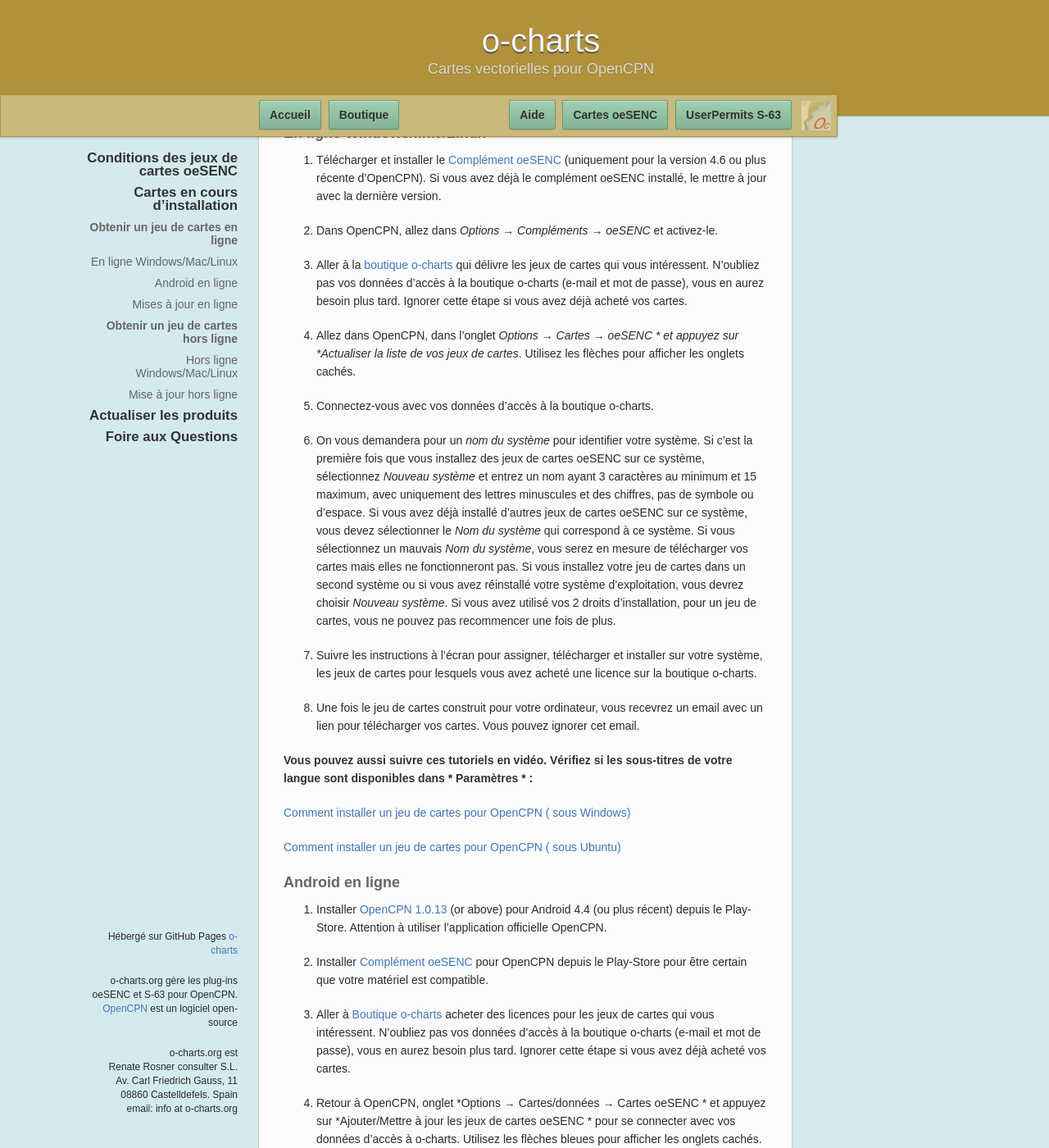
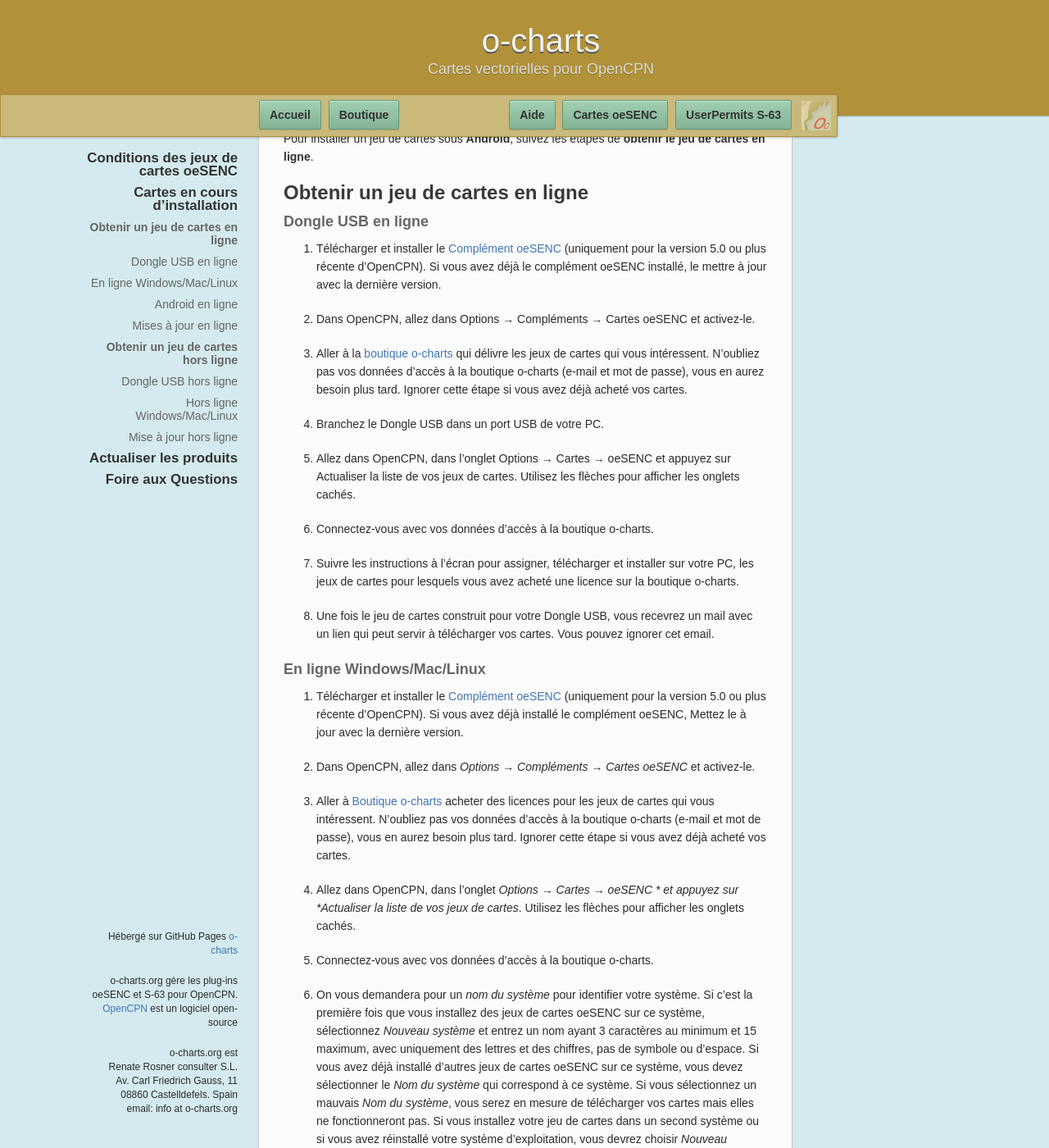
Before and after one commit to o-charts/manuals, a Jekyll site: the page built from oesenc_fr_FR.md, in a window 1280 px wide and 1400 px high, scrolled down 1378 px. Shown: the whole window at 82% size. Built offline with Jekyll 4.4.1, drawn with Linux system fonts in a browser that asks for light colours; our own code applies the rules of GitHub Pages for plain Markdown files; some of the changed text lies outside the part shown.

Commit message:
Update oesenc_fr_FR.md

```diff
--- a/oesenc_fr_FR.md
+++ b/oesenc_fr_FR.md
@@ -11,7 +11,9 @@
 
 - Si vous avez déjà utilisé vos deux droits d'installation, et si vous voulez utiliser votre jeu de cartes sur un ou deux autres systèmes, vous devez en acheter à nouveau.
 
-- Votre licence devrait rester active sur tous les systèmes, même si vous mettez à jour OpenCPN ou ses compléments. Mais si vous ré-installez votre système, vous perdrez votre licence.
+- Un dongle est considéré comme un système Un dongle permet d'installer les jeux de cartes marines oeSENC sur autant de PC que vous voulez. Cependant, la licence sera activée, seulement, sur le PC sur lequel est branché le Dongle USB , et les cartes y seront alors visibles.
+
+- Votre licence devrait rester active, sur tous les systèmes, même si vous mettez à jour OpenCPN ou ses compléments. Mais, si vous ré-installez votre système, vous perdrez votre licence.
 
 - Une fois que vous avez requis votre jeu de cartes pour un système, nous ne pouvons pas vous rembourser. Si vous avez créé un système et assigné un jeu de cartes à ce système, mais que vous n'avez pas requis votre jeu de cartes, nous pouvons toujours vous rembourser.
 
@@ -38,21 +40,39 @@
 
 ## Obtenir un jeu de cartes en ligne
 
+### Dongle USB en ligne
+
+1. Télécharger et installer le [Complément oeSENC](https://opencpn.org/OpenCPN/plugins/oesenc.html) (uniquement pour la version 5.0 ou plus récente d'OpenCPN). Si vous avez déjà le complément oeSENC installé, le mettre à jour avec la dernière version.
+
+2. Dans OpenCPN, allez dans Options → Compléments → Cartes oeSENC et activez-le.
+
+3. Aller à la [boutique o-charts](https://o-charts.org/shop/index.php?id_category=8&controller=category) qui délivre les jeux de cartes qui vous intéressent. N’oubliez pas vos données d’accès à la boutique o-charts (e-mail et mot de passe), vous en aurez besoin plus tard. Ignorer cette étape si vous avez déjà acheté vos cartes.
+
+4. Branchez le Dongle USB dans un port USB de votre PC.
+
+5. Allez dans OpenCPN, dans l'onglet Options → Cartes → oeSENC et appuyez sur Actualiser la liste de vos jeux de cartes. Utilisez les flèches pour afficher les onglets cachés.
+
+6. Connectez-vous avec vos données d’accès à la boutique o-charts.
+
+7. Suivre les instructions à l’écran pour assigner, télécharger et installer sur votre PC, les jeux de cartes pour lesquels vous avez acheté une licence sur la boutique o-charts.
+
+8. Une fois le jeu de cartes construit pour votre Dongle USB, vous recevrez un mail avec un lien qui peut servir à télécharger vos cartes. Vous pouvez ignorer cet email.
+
 ### En ligne Windows/Mac/Linux
 
-1. Télécharger et installer le [Complément oeSENC](https://opencpn.org/OpenCPN/plugins/oesenc.html) (uniquement pour la version 4.6 ou plus récente d'OpenCPN). Si vous avez déjà le complément oeSENC installé, le mettre à jour avec la dernière version.
+1. Télécharger et installer le [Complément oeSENC](https://opencpn.org/OpenCPN/plugins/oesenc.html) (uniquement pour la version 5.0 ou plus récente d'OpenCPN). Si vous avez déjà installé le complément oeSENC, Mettez le à jour avec la dernière version.
 
-2. Dans OpenCPN, allez dans *Options → Compléments → oeSENC* et activez-le.
+2. Dans OpenCPN, allez dans *Options → Compléments → Cartes oeSENC* et activez-le.
 
-3. Aller à la [boutique o-charts](https://o-charts.org/shop/index.php?id_category=8&controller=category) qui délivre les jeux de cartes qui vous intéressent. N’oubliez pas vos données d’accès à la boutique o-charts (e-mail et mot de passe), vous en aurez besoin plus tard. Ignorer cette étape si vous avez déjà acheté vos cartes.
+3. Aller à [Boutique o-charts](https://o-charts.org/shop/index.php?id_category=8&controller=category) acheter des licences pour les jeux de cartes qui vous intéressent. N’oubliez pas vos données d’accès à la boutique o-charts (e-mail et mot de passe), vous en aurez besoin plus tard. Ignorer cette étape si vous avez déjà acheté vos cartes.
 
 4. Allez dans OpenCPN, dans l'onglet *Options → Cartes → oeSENC * et appuyez sur *Actualiser la liste de vos jeux de cartes*. Utilisez les flèches pour afficher les onglets cachés.
 
 5. Connectez-vous avec vos données d’accès à la boutique o-charts.
 
-6. On vous demandera pour un *nom du système* pour identifier votre système. Si c’est la première fois que vous installez des jeux de cartes oeSENC sur ce système, sélectionnez *Nouveau système* et entrez un nom ayant 3 caractères au minimum et 15 maximum, avec uniquement des lettres minuscules et des chiffres, pas de symbole ou d'espace. Si vous avez déjà installé d'autres jeux de cartes oeSENC sur ce système, vous devez sélectionner le *Nom du système* qui correspond à ce système. Si vous sélectionnez un mauvais *Nom du système*, vous serez en mesure de télécharger vos cartes mais elles ne fonctionneront pas. Si vous installez votre jeu de cartes dans un second système ou si vous avez réinstallé votre système d’exploitation, vous devrez choisir *Nouveau système*. Si vous avez utilisé vos 2 droits d'installation, pour un jeu de cartes, vous ne pouvez pas recommencer une fois de plus.
+6. On vous demandera pour un *nom du système* pour identifier votre système. Si c’est la première fois que vous installez des jeux de cartes oeSENC sur ce système, sélectionnez *Nouveau système* et entrez un nom ayant 3 caractères au minimum et 15 maximum, avec uniquement des lettres et des chiffres, pas de symbole ou d'espace. Si vous avez déjà installé d'autres jeux de cartes oeSENC sur ce système, vous devez sélectionner le *Nom du système* qui correspond à ce système. Si vous sélectionnez un mauvais *Nom du système*, vous serez en mesure de télécharger vos cartes mais elles ne fonctionneront pas. Si vous installez votre jeu de cartes dans un second système ou si vous avez réinstallé votre système d’exploitation, vous devrez choisir *Nouveau système*. Si vous avez utilisé vos 2 droits d'installation, pour un jeu de cartes, vous ne pouvez pas recommencer une fois de plus.
 
-7. Suivre les instructions à l’écran pour assigner, télécharger et installer sur votre système, les jeux de cartes pour lesquels vous avez acheté une licence sur la boutique o-charts.
+7. Suivre les instructions à l’écran pour assigner, télécharger et installer sur votre PC, les jeux de cartes pour lesquels vous avez acheté une licence sur la boutique o-charts.
 
 8. Une fois le jeu de cartes construit pour votre ordinateur, vous recevrez un email avec un lien pour télécharger vos cartes. Vous pouvez ignorer cet email.
 
@@ -64,15 +84,15 @@
 
 ### Android en ligne
 
-1. Installer [OpenCPN 1.0.13](https://play.google.com/store/apps/details?id=org.opencpn.opencpn) (or above) pour Android 4.4 (ou plus récent) depuis le Play-Store. Attention à utiliser l'application officielle OpenCPN.
+1. Installer [OpenCPN 1.0.13](https://play.google.com/store/apps/details?id=org.opencpn.opencpn) (ou supérieur) pour Android 4.4 (ou plus récent) depuis le Play-Store. Attention à utiliser l'application officielle OpenCPN.
 
 2. Installer [Complément oeSENC](https://play.google.com/store/apps/details?id=org.opencpn.oesencplugin) pour OpenCPN depuis le Play-Store pour être certain que votre matériel est compatible.
 
-3. Aller à [Boutique o-charts](https://o-charts.org/shop/index.php?id_category=8&controller=category) acheter des licences pour les jeux de cartes qui vous intéressent. N’oubliez pas vos données d’accès à la boutique o-charts (e-mail et mot de passe), vous en aurez besoin plus tard. Ignorer cette étape si vous avez déjà acheté vos cartes.
+3. Aller à la [boutique o-charts](https://o-charts.org/shop/index.php?id_category=8&controller=category) qui délivre les jeux de cartes qui vous intéressent. N’oubliez pas vos données d’accès à la boutique o-charts (e-mail et mot de passe), vous en aurez besoin plus tard. Ignorer cette étape si vous avez déjà acheté vos cartes.
 
 4. Retour à OpenCPN, onglet *Options → Cartes/données → Cartes oeSENC * et appuyez sur *Ajouter/Mettre à jour les jeux de cartes oeSENC * pour se connecter avec vos données d’accès à o-charts. Utilisez les flèches bleues pour afficher les onglets cachés.
 
-5. Suivre les instructions à l’écran pour assigner, télécharger et installer sur votre système, les jeux de cartes pour lesquels vous avez acheté une licence sur la boutique o-charts. Si le jeu de cartes n’est pas disponible, cela signifie que vous avez déjà installé ce jeu de cartes sur 2 matériels ou systèmes différents.
+5. Suivre les instructions à l’écran pour assigner, télécharger et installer sur votre PC, les jeux de cartes pour lesquels vous avez acheté une licence sur la boutique o-charts. Si le jeu de cartes n’est pas disponible, cela signifie que vous avez déjà installé ce jeu de cartes sur 2 matériels ou systèmes différents.
 
 6. Une fois le jeu de cartes construit pour votre ordinateur, vous recevrez un email avec un lien pour télécharger vos cartes. Vous pouvez ignorer cet email.
 
@@ -82,17 +102,39 @@
 
 ## Obtenir un jeu de cartes hors ligne
 
+### Dongle USB hors ligne
+
+Sur le système cible, télécharger et installer le [Complément oeSENC](https://opencpn.org/OpenCPN/plugins/oesenc.html) (uniquement pour la version 5.0 de OpenCPN ou plus récente). Si vous avez déjà le complément oeSENC installé, le mettre à jour avec la dernière version.
+
+1. Branchez le Dongle USB dans un port USB de votre PC.
+
+2. Dans OpenCPN, allez dans Options → Compléments → Cartes oeSENC et activez-le. Créer un **USB key System ID file** (Fingerprint) depuis les préférences. Le complément fournira le chemin vers le fichier. Pour Windows et MAC OS, une copie du fichier est installée directement sur le bureau. Pour les systèmes sous Linux, le fichier est créé dans le dossier "~/.opencpn .
+
+3. Copier le fichier FingerPrint sur un second système ayant un accès internet.
+
+4. Aller à la [boutique o-charts](https://o-charts.org/shop/index.php?id_category=8&controller=category) qui délivre les jeux de cartes qui vous intéressent. Ignorer cette étape si vous avez déjà acheté vos cartes.
+
+5. Aller sur la page [Mes cartes oeSENC](https://o-charts.org/shop/index.php?fc=module&module=occharts&controller=occharts), créez y un Identificateur de système en téléchargeant le "FingerPrint et donnez lui un Nom de système". Laisser le nom du système vide, il sera automatiquement assigné.
+
+6. Sélectionnez le nouvel identifiant système *Identificateur de system* pour chaque jeu de cartes que vous souhaitez assigner à votre Dongle USB. Une fois assigné, il ne peut pas être modifié.
+
+7. Effectuer une requête en cliquant sur le bouton qui apparaitra dans la colonne *Dernière requête"* et le jeu de cartes sera préparé. Le temps nécessaire dépend de la taille du jeu de cartes, de la longueur de la file d'attente et de la charge de travail du serveur à ce moment la. Mais il ne sera jamais supérieur à 2 heures. En fait, quelques minutes suffiront généralement.
+
+8. Vous recevrez un e-mail avec un lien pour télécharger votre jeu de cartes. Vous pouvez le télécharger, aussi, depuis la page [Mes Cartes oeSENC](https://o-charts.org/shop/index.php?fc=module&module=occharts&controller=occharts). Si vous ne téléchargez pas votre jeu de cartes avant une semaine, vous devrez faire une nouvelle requête. Télécharger vos jeux de cartes, et transférez les sur votre bateau.
+
+9. Sur votre système, décompressez le jeu de cartes dans un dossier de votre choix et installez votre jeu de cartes comme d'habitude. Et c'est prêt à l'emploi ! Branchez le Dongle USB pour voir les cartes.
+
 ### Hors ligne Windows/Mac/Linux
 
 Pour un système cible ne comportant pas de connexion internet, vous devez créer un fichier d'identification "Fingerprint, sur ce système cible. Puis vous recopierez ce fichier d'identification sur un second système disposant d'une connexion internet. Enfin, à partir de ce second système, effectuez les démarches d'achat et/ou de téléchargement de jeux de cartes. Copier le fichiers reçus du second système vers le système cible.
 
-1. Sur le système cible, télécharger et installer le [Complément oeSENC](https://opencpn.org/OpenCPN/plugins/oesenc.html) (uniquement pour la version 4.6 de OpenCPN ou plus récente). Si vous avez déjà le complément oeSENC installé, le mettre à jour vers la dernière version.
+1. Sur le système cible, télécharger et installer le [Complément oeSENC](https://opencpn.org/OpenCPN/plugins/oesenc.html) (uniquement pour la version 5.0 de OpenCPN ou plus récente). Si vous avez déjà installé le complément oeSENC, mettez le à jour avec la dernière version.
 
 2. Dans OpenCPN, allez dans *Options → Compléments → Cartes oeSENC* et activez-le. Créez votre fichier identificateur de système (*empreinte*) dans les *Préférences* du complément. Le complément fournira le chemin vers le fichier. Pour Windows et MAC OS, une copie du fichier est installée directement sur le bureau. Pour les systèmes sous Linux, le fichier est créé dans le dossier "*~/.opencpn* .
 
 3. Copier le fichier *FingerPrint* sur un second système ayant un accès internet.
 
-4. Aller à [Boutique o-charts](https://o-charts.org/shop/index.php?id_category=8&controller=category) pour acheter des licences pour les jeux de cartes qui vous intéressent. Ignorer cette étape si vous avez déjà acheté vos cartes.
+4. Aller à la [boutique o-charts](https://o-charts.org/shop/index.php?id_category=8&controller=category) qui délivre les jeux de cartes qui vous intéressent. Ignorer cette étape si vous avez déjà acheté vos cartes.
 
 5. Aller sur la page [Mes cartes oeSENC](https://o-charts.org/shop/index.php?fc=module&module=occharts&controller=occharts), créez y un *Identificateur de système* en téléchargeant le "*FingerPrint* et donnez lui un *Nom de système"*.
 
```
Also changed, not shown: other parts of oesenc_fr_FR.md (+2 -2 lines).
